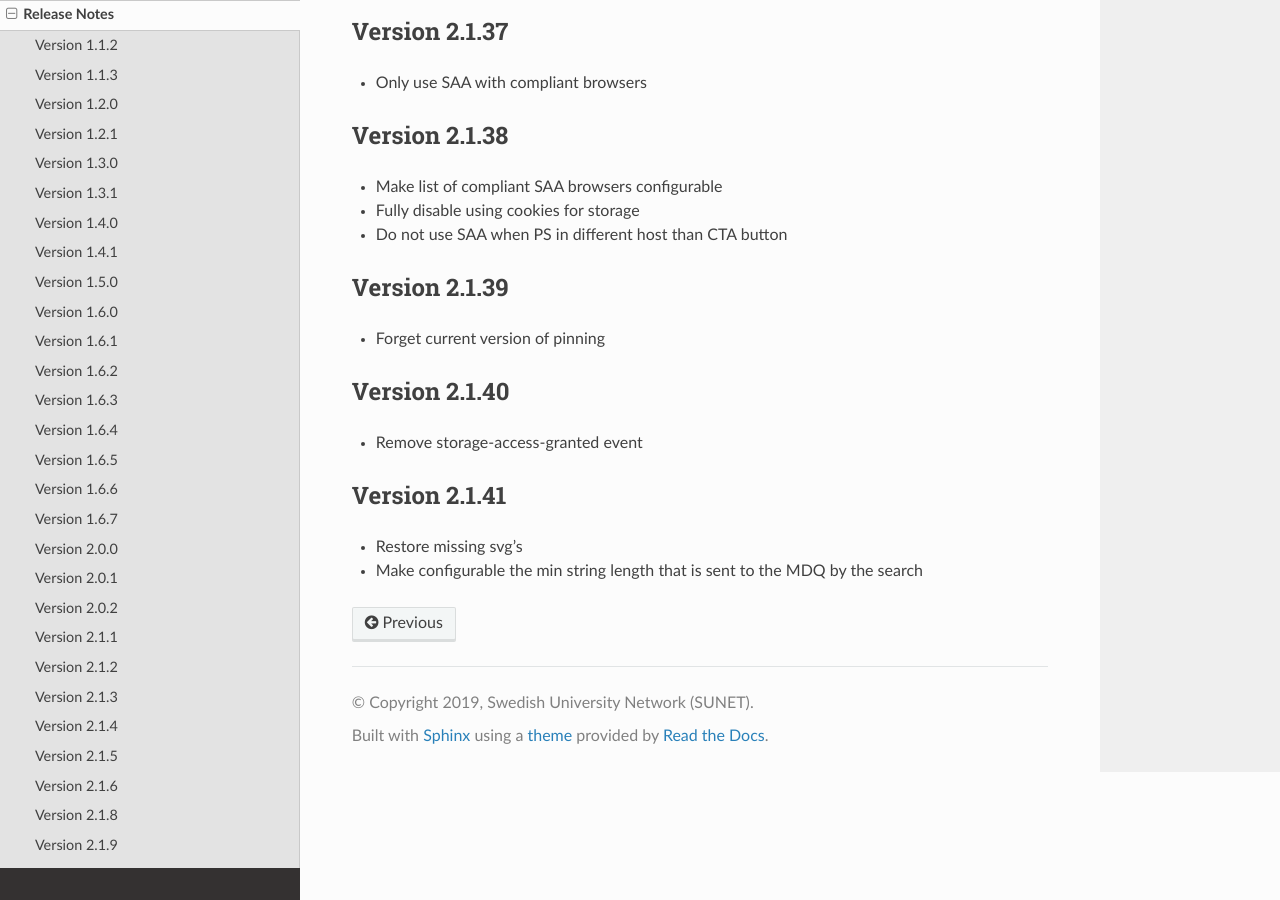
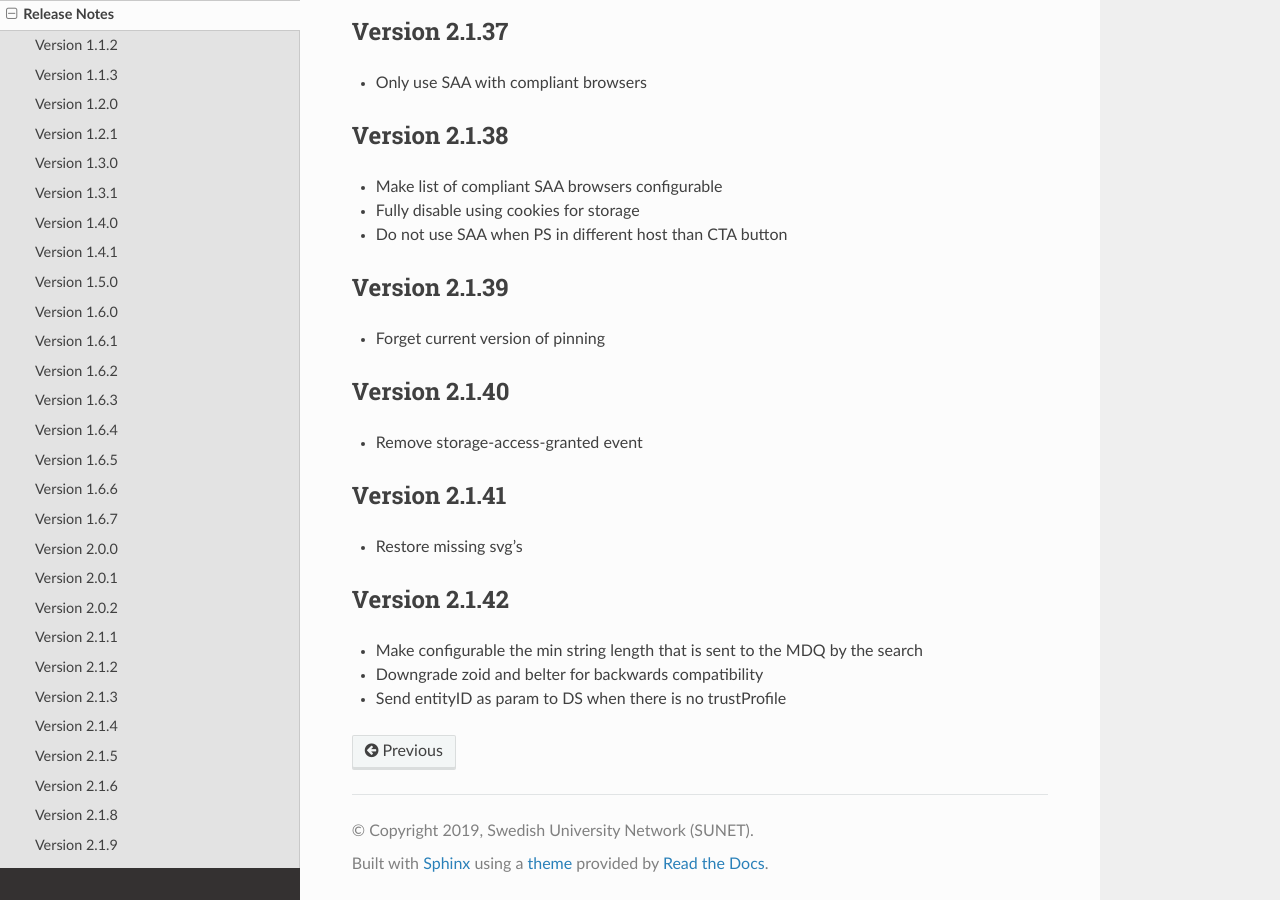
Before and after one commit to TheIdentitySelector/thiss-js, a Sphinx documentation site: the page built from docs/releasenotes.rst, in a window 1280 px wide and 900 px high, scrolled down 5529 px. Built offline with Sphinx 7.4.7 and the Read the Docs theme 3.1.0, drawn with Linux system fonts in a browser that asks for light colours.

Commit message:
bump version to 2.1.42

```diff
--- a/docs/conf.py
+++ b/docs/conf.py
@@ -26,7 +26,7 @@ author = u'Leif Johansson'
 # The short X.Y version
 version = u'2.1'
 # The full version, including alpha/beta/rc tags
-release = u'2.1.41'
+release = u'2.1.42'
 js_source_path = '../src'
 
 # -- General configuration ---------------------------------------------------
--- a/docs/releasenotes.rst
+++ b/docs/releasenotes.rst
@@ -283,4 +283,10 @@ Version 2.1.41
 --------------
 
 * Restore missing svg's
+
+Version 2.1.42
+--------------
+
 * Make configurable the min string length that is sent to the MDQ by the search
+* Downgrade zoid and belter for backwards compatibility
+* Send entityID as param to DS when there is no trustProfile
--- a/package.json
+++ b/package.json
@@ -1,6 +1,6 @@
 {
   "name": "@theidentityselector/thiss",
-  "version": "2.1.41",
+  "version": "2.1.42",
   "description": "The Identity Selector",
   "main": "index.js",
   "private": false,
```
Also changed, not shown: 2 other files.
